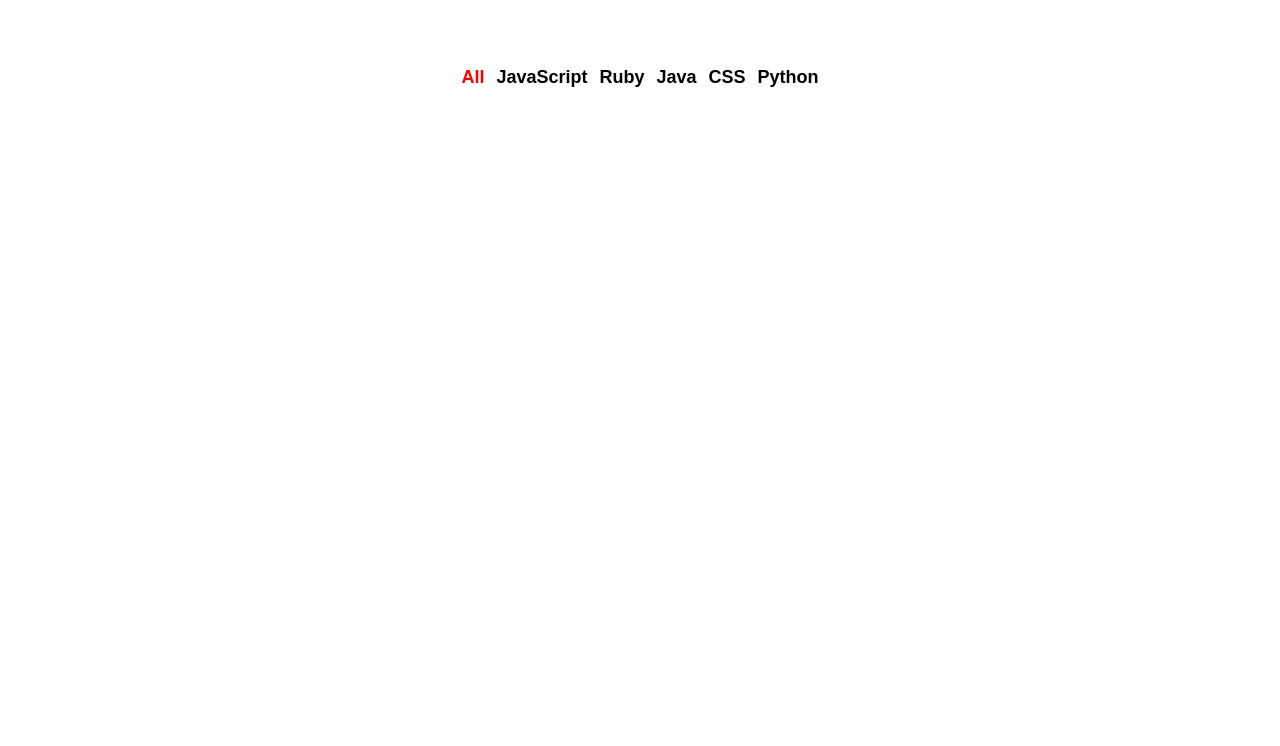
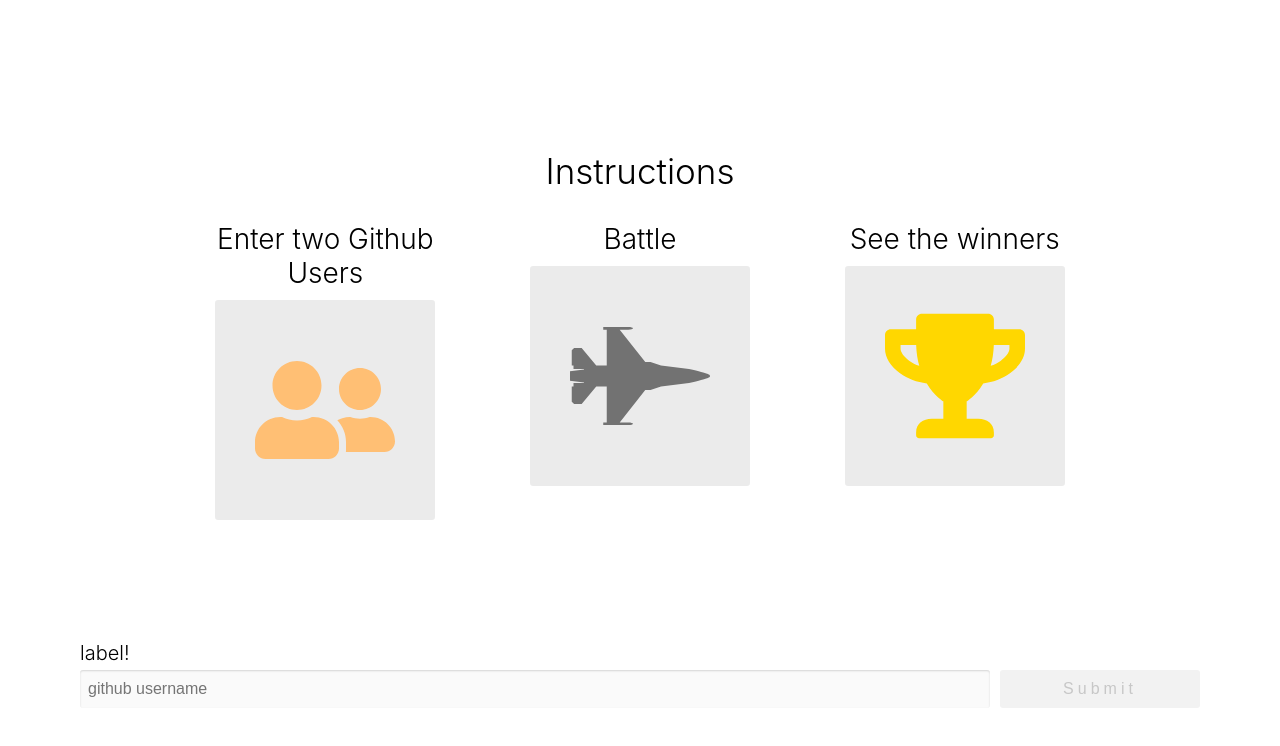
Before and after one commit to nimbus117/github-battle, a React app: page / in a window 1280 px wide. Built offline with nearby package versions, Linux system fonts and the light colour scheme.

Commit message:
complete popular component and add battle player input

```diff
--- /dev/null
+++ b/app/components/Battle.js
@@ -0,0 +1,97 @@
+import React from 'react';
+import PropTypes from 'prop-types';
+import { FaUserFriends, FaFighterJet, FaTrophy } from 'react-icons/fa';
+
+const Instructions = () => (
+  <div className="instructions-container">
+    <h1 className="center-text header-lg">Instructions</h1>
+    <ol className="container-sm grid center-text battle-instructions">
+      <li>
+        <h3 className="header-sm">Enter two Github Users</h3>
+        <FaUserFriends
+          className="bg-light"
+          color="rgb(255,191,116)"
+          size={140}
+        />
+      </li>
+      <li>
+        <h3 className="header-sm">Battle</h3>
+        <FaFighterJet className="bg-light" color="#727272" size={140} />
+      </li>
+      <li>
+        <h3 className="header-sm">See the winners</h3>
+        <FaTrophy className="bg-light" color="rgb(255,215,0)" size={140} />
+      </li>
+    </ol>
+  </div>
+);
+
+class PlayerInput extends React.Component {
+  constructor(props) {
+    super(props);
+    this.state = {
+      username: '',
+    };
+
+    this.handleSubmit = this.handleSubmit.bind(this);
+    this.handleChange = this.handleChange.bind(this);
+  }
+
+  handleSubmit(event) {
+    event.preventDefault();
+    this.props.onSubmit(this.state.username);
+  }
+
+  handleChange(event) {
+    this.setState({
+      username: event.target.value,
+    });
+  }
+
+  render() {
+    return (
+      <form className="column player" action="" onSubmit={this.handleSubmit}>
+        <label htmlFor="username" className="player-label">
+          {this.props.label}
+        </label>
+        <div className="row player-inputs">
+          <input
+            type="text"
+            id="username"
+            className="input-light"
+            placeholder="github username"
+            autoComplete="off"
+            vlaue={this.state.username}
+            onChange={this.handleChange}
+          />
+          <button
+            className="btn dark-btn"
+            type="submit"
+            disabled={!this.state.username}
+          >
+            Submit
+          </button>
+        </div>
+      </form>
+    );
+  }
+}
+
+PlayerInput.propTypes = {
+  onSubmit: PropTypes.func.isRequired,
+  label: PropTypes.string.isRequired,
+};
+
+export default class Battle extends React.Component {
+  render() {
+    return (
+      <React.Fragment>
+        <Instructions />
+        <PlayerInput
+          label="label!"
+          onSubmit={(value) => console.log('value:', value)}
+        />
+      </React.Fragment>
+    );
+  }
+}
--- a/app/components/Popular.js
+++ b/app/components/Popular.js
@@ -1,41 +1,153 @@
-import React from 'react';
+import React, { Fragment } from 'react';
+import PropTypes from 'prop-types';
+import { fetchPopularRepos } from '../utils/api';
+import {
+  FaUser,
+  FaStar,
+  FaCodeBranch,
+  FaExclamationTriangle,
+} from 'react-icons/fa';
+
+function LanguagesNav({ selected, onUpdateLanguage }) {
+  const languages = ['All', 'JavaScript', 'Ruby', 'Java', 'CSS', 'Python'];
+  return (
+    <ul className="flex-center">
+      {languages.map((language) => (
+        <li key={language}>
+          <button
+            className="btn-clear nav-link"
+            style={language === selected ? { color: 'red' } : null}
+            onClick={() => onUpdateLanguage(language)}
+          >
+            {language}
+          </button>
+        </li>
+      ))}
+    </ul>
+  );
+}
+
+const ReposGrid = ({ repos }) => (
+  <ul className="grid space-around">
+    {repos.map((repo, index) => {
+      const {
+        name,
+        owner,
+        html_url,
+        stargazers_count,
+        forks,
+        open_issues,
+      } = repo;
+      const { login, avatar_url } = owner;
+
+      return (
+        <li key={html_url} className="repo bg-light">
+          <h4 className="header-lg center-text">#{index + 1}</h4>
+          <img
+            className="avatar"
+            src={avatar_url}
+            alt={`Avatar for ${login}`}
+          />
+          <h2 className="center-text">
+            <a className="link" href={html_url}>
+              {name}
+            </a>
+          </h2>
+          <ul className="card-list">
+            <li>
+              <FaUser color="rgb(255,191,116)" size={22} />
+              <a href={`https://github.com/${login}`}>{login}</a>
+            </li>
+            <li>
+              <FaStar color="rgb(255,255,0)" size={22} />
+              {stargazers_count.toLocaleString()} stars
+            </li>
+            <li>
+              <FaCodeBranch color="rgb(129,195,245)" size={22} />
+              {forks.toLocaleString()} forks
+            </li>
+            <li>
+              <FaExclamationTriangle color="rgb(241,138,147)" size={22} />
+              {open_issues.toLocaleString()} open issues
+            </li>
+          </ul>
+        </li>
+      );
+    })}
+  </ul>
+);
+
+ReposGrid.propTypes = {
+  repos: PropTypes.array.isRequired,
+};
+
+LanguagesNav.propTypes = {
+  selected: PropTypes.string.isRequired,
+  onUpdateLanguage: PropTypes.func.isRequired,
+};
 
 export default class Popular extends React.Component {
   constructor(props) {
     super(props);
     this.state = {
       selectedLanguage: 'All',
+      repos: {},
+      error: null,
     };
 
     this.updateLanguage = this.updateLanguage.bind(this);
+    this.isLoading = this.isLoading.bind(this);
+  }
+
+  componentDidMount() {
+    this.updateLanguage(this.state.selectedLanguage);
   }
 
   updateLanguage(selectedLanguage) {
     this.setState({
       selectedLanguage,
+      error: null,
     });
+
+    if (!this.state.repos[selectedLanguage]) {
+      fetchPopularRepos(selectedLanguage)
+        .then((data) =>
+          this.setState(({ repos }) => ({
+            repos: {
+              ...repos,
+              [selectedLanguage]: data,
+            },
+          })),
+        )
+        .catch((error) => {
+          console.log('Error fetching repos:', error);
+          this.setState({
+            error: 'There was an error fetching the repositories.',
+          });
+        });
+    }
+  }
+
+  isLoading() {
+    const { selectedLanguage, repos, error } = this.state;
+    return !repos[selectedLanguage] && error === null;
   }
 
   render() {
-    const languages = ['All', 'JavaScript', 'Ruby', 'Java', 'CSS', 'Python'];
+    const { selectedLanguage, repos, error } = this.state;
+
     return (
-      <ul className="flex-center">
-        {languages.map((language) => (
-          <li key={language}>
-            <button
-              className="btn-clear nav-link"
-              style={
-                language === this.state.selectedLanguage
-                  ? { color: 'red' }
-                  : null
-              }
-              onClick={() => this.updateLanguage(language)}
-            >
-              {language}
-            </button>
-          </li>
-        ))}
-      </ul>
+      <Fragment>
+        <LanguagesNav
+          selected={selectedLanguage}
+          onUpdateLanguage={this.updateLanguage}
+        />
+        {this.isLoading() && <p>Loading...</p>}
+        {error && <p>{error}</p>}
+        {repos[selectedLanguage] && (
+          <ReposGrid repos={repos[selectedLanguage]} />
+        )}
+      </Fragment>
     );
   }
 }
--- a/app/index.css
+++ b/app/index.css
@@ -42,3 +42,170 @@ li {
   text-decoration: none;
   color: inherit;
 }
+
+.grid {
+  display: flex;
+  flex-wrap: wrap;
+}
+
+.space-around {
+  justify-content: space-around;
+}
+
+.header-lg {
+  font-size: 35px;
+  font-weight: 300;
+  margin: 20px;
+}
+
+.header-sm {
+  font-size: 28px;
+  font-weight: 300;
+  margin: 10px;
+}
+
+.avatar {
+  width: 150px;
+  height: 150px;
+  border-radius: 3px;
+  margin: 0 auto;
+  display: block;
+}
+
+.center-text {
+  text-align: center;
+}
+
+.link {
+  color: rgb(187, 46, 31);
+  text-decoration: none;
+  font-weight: bold;
+}
+
+.card-list {
+  margin: 20px 0;
+  font-size: 20px;
+}
+
+.card-list li {
+  display: flex;
+  align-items: center;
+  margin: 10px;
+}
+
+.card-list svg {
+  margin-right: 10px;
+}
+
+.card-list a {
+  font-weight: 500;
+  color: inherit;
+}
+
+.bg-light {
+  background: rgba(0, 0, 0, 0.08);
+  border-radius: 3px;
+}
+
+.repo {
+  margin: 10px 0;
+  width: 250px;
+  padding: 20px;
+}
+
+.repo a {
+  text-decoration: none;
+}
+
+.repo img {
+  margin-bottom: 8px;
+}
+
+.instructions-container {
+  margin: 100px 0;
+}
+
+.container-sm {
+  width: 80%;
+  margin: 0 auto;
+}
+
+.battle-instructions {
+  padding: 0;
+  font-size: 25px;
+}
+
+.battle-instructions li {
+  flex: 1;
+  min-width: 300px;
+}
+
+.battle-instructions svg {
+  padding: 40px;
+  border-radius: 3px;
+}
+
+.column {
+  display: flex;
+  flex-direction: column;
+}
+
+.row {
+  display: flex;
+  flex-direction: row;
+}
+
+.player {
+  flex: 1;
+  margin: 0 20px;
+  padding: 10px;
+}
+
+.player-label {
+  font-size: 20px;
+  margin: 5px 0;
+  font-weight: 300;
+}
+
+.player-inputs input {
+  padding: 8px;
+  font-size: 16px;
+  flex: 2;
+  border-radius: 3px;
+  border: none;
+  box-shadow: inset 0 1px 2px rgba(0, 0, 0, 0.15);
+}
+
+.player-inputs .input-light {
+  background: rgba(0, 0, 0, 0.02);
+}
+
+.player-inputs button {
+  flex: 1;
+  margin-left: 10px;
+}
+
+.btn {
+  padding: 10px;
+  text-decoration: uppercase;
+  letter-spacing: 0.25em;
+  border-radius: 3px;
+  border: none;
+  font-size: 16px;
+  display: flex;
+  justify-content: center;
+  align-items: center;
+  cursor: pointer;
+  text-decoration: none;
+  max-width: 200px;
+}
+
+.dark-btn {
+  color: #e6e6e6;
+  background: #141414;
+}
+
+.dark-btn:disabled {
+  background: #f2f2f2;
+  color: #c7c7c7;
+}
--- a/app/index.js
+++ b/app/index.js
@@ -2,12 +2,14 @@ import React from 'react';
 import ReactDom from 'react-dom';
 import './index.css';
 import Popular from './components/Popular';
+import Battle from './components/Battle';
 
 class App extends React.Component {
   render() {
     return (
       <div className="container">
-        <Popular />
+        {/* <Popular /> */}
+        <Battle />
       </div>
     );
   }
--- /dev/null
+++ b/app/utils/api.js
@@ -0,0 +1,14 @@
+export function fetchPopularRepos(language) {
+  const endpoint = window.encodeURI(
+    `https://api.github.com/search/repositories?q=stars:>1+language:${language}&sort=stars&order=desc&type=Repositories`,
+  );
+
+  return fetch(endpoint)
+    .then((res) => res.json())
+    .then((data) => {
+      if (!data.items) {
+        throw new Error(data.message);
+      }
+      return data.items;
+    });
+}
--- a/package.json
+++ b/package.json
@@ -17,8 +17,10 @@
   "author": "",
   "license": "ISC",
   "dependencies": {
+    "prop-types": "^15.7.2",
     "react": "^16.13.1",
-    "react-dom": "^16.13.1"
+    "react-dom": "^16.13.1",
+    "react-icons": "^3.10.0"
   },
   "devDependencies": {
     "@babel/core": "^7.9.0",
```
Also changed, not shown: 1 other file.
